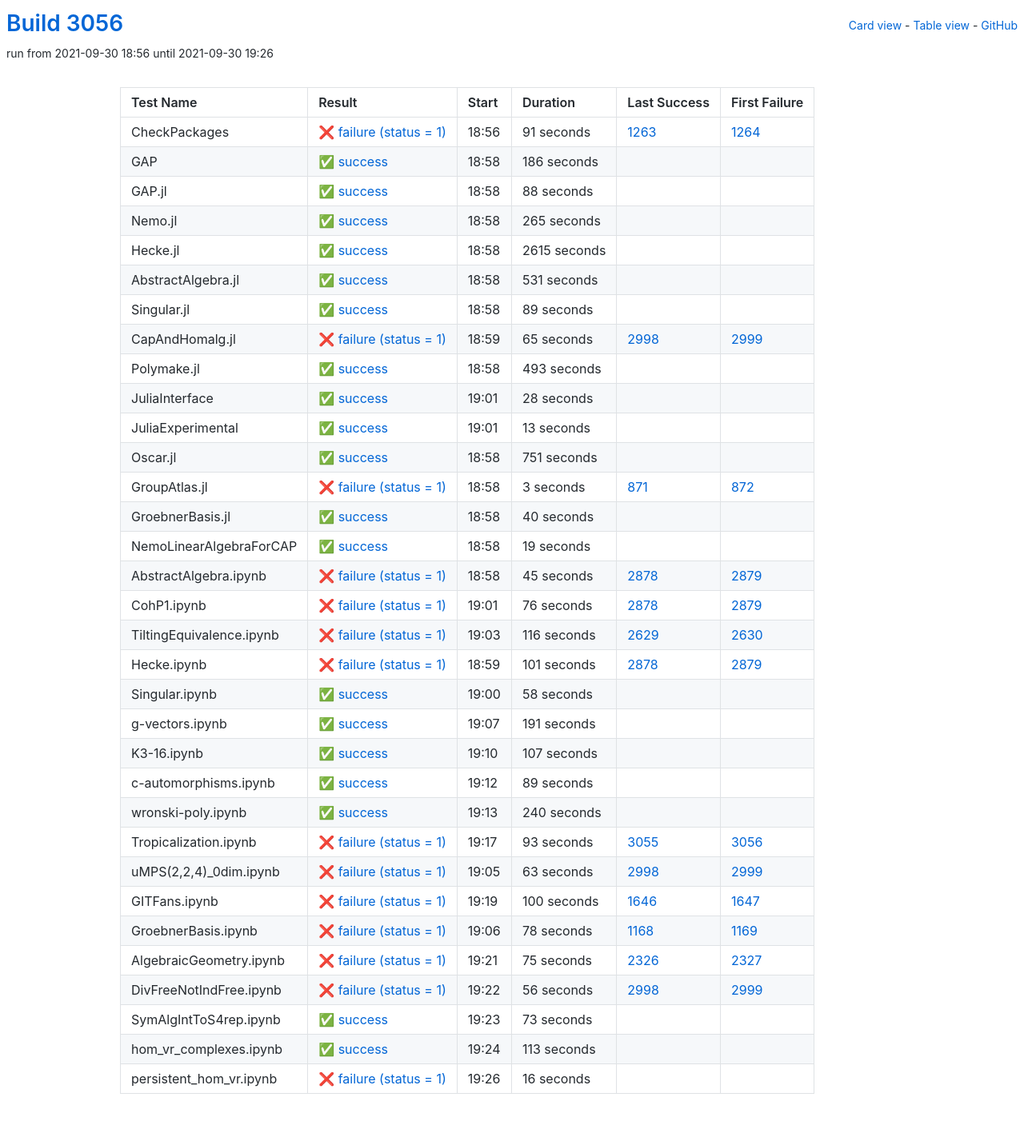
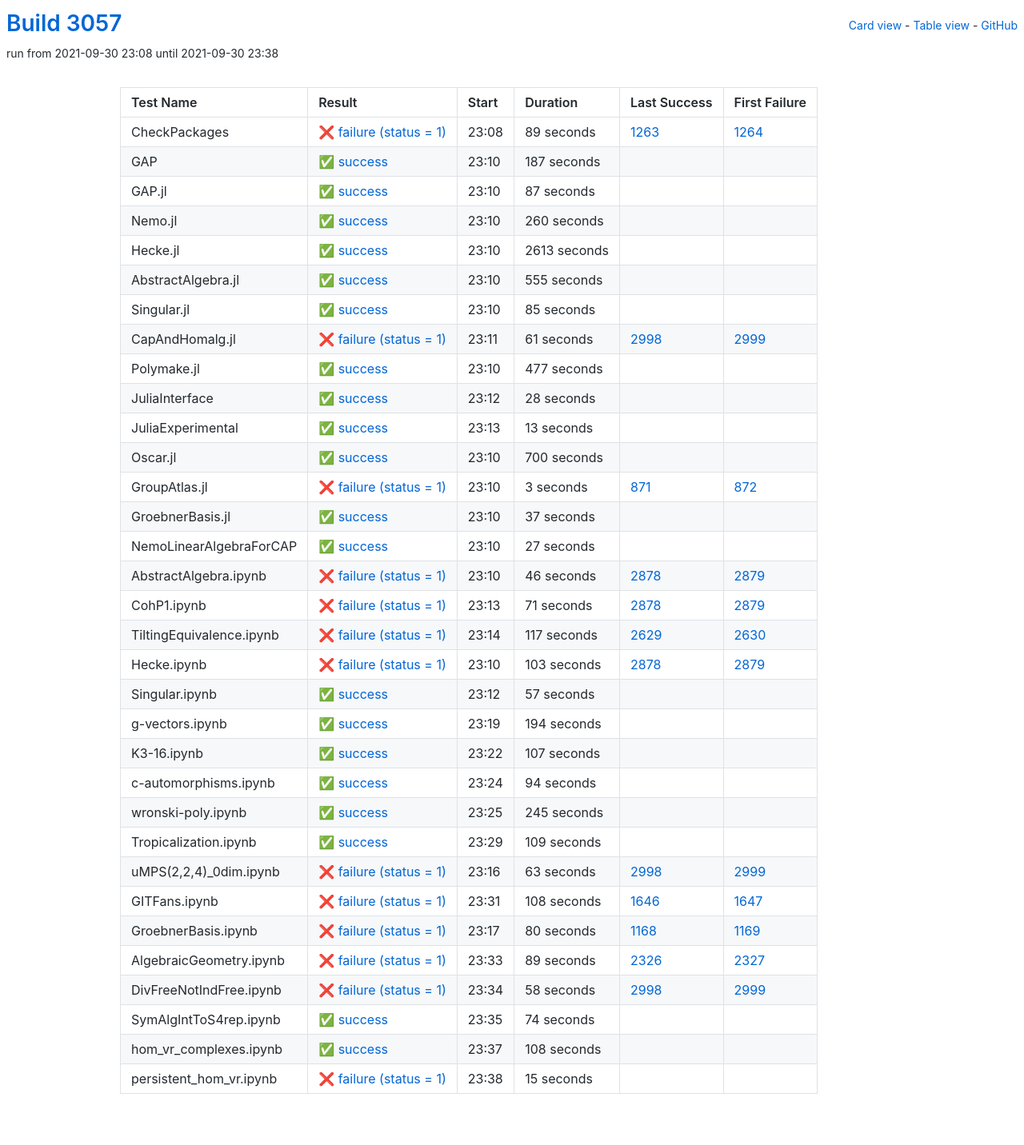
Before and after one commit to oscar-system/oscar-ci-status-stable, a Jekyll site: the page built from table.html, in a window 1280 px wide. Shown: the whole page at 80% size. Built offline with Jekyll 4.4.1, drawn with Linux system fonts in a browser that asks for light colours.

Commit message:
Build #3057

```diff
--- a/_data/ci.yml
+++ b/_data/ci.yml
@@ -1,6 +1,6 @@
 ---
-build: 3056
-build_url: https://oscarci.mathematik.uni-kl.de/job/oscar-stable/3056/
+build: 3057
+build_url: https://oscarci.mathematik.uni-kl.de/job/oscar-stable/3057/
 job: oscar-stable
 organization: oscar-system
 repo: oscar-ci-status-stable
@@ -8,116 +8,116 @@ repourl: https://github.com/oscar-system/oscar-ci-status-stable
 tests:
 - name: CheckPackages
   id: checkpackages
-  log: https://oscarci.mathematik.uni-kl.de/job/oscar-stable/3056/artifact/logs/build-3056/CheckPackages.log
-  start: 2021-09-30 18:56
+  log: https://oscarci.mathematik.uni-kl.de/job/oscar-stable/3057/artifact/logs/build-3057/CheckPackages.log
+  start: 2021-09-30 23:08
   success: false
   exitcode: 1
   status: failure
-  duration: 91
+  duration: 89
   last_success: 1263
   last_success_url: https://oscarci.mathematik.uni-kl.de/job/oscar-stable/1263/
   first_failure: 1264
   first_failure_url: https://oscarci.mathematik.uni-kl.de/job/oscar-stable/1264/
 - name: GAP
   id: gap
-  log: https://oscarci.mathematik.uni-kl.de/job/oscar-stable/3056/artifact/logs/build-3056/GAP.log
-  start: 2021-09-30 18:58
+  log: https://oscarci.mathematik.uni-kl.de/job/oscar-stable/3057/artifact/logs/build-3057/GAP.log
+  start: 2021-09-30 23:10
   success: true
   exitcode: 0
   status: success
-  duration: 186
+  duration: 187
   last_success: false
   last_success_url:
   first_failure: false
   first_failure_url:
 - name: GAP.jl
   id: gap-jl
-  log: https://oscarci.mathematik.uni-kl.de/job/oscar-stable/3056/artifact/logs/build-3056/GAP.jl.log
-  start: 2021-09-30 18:58
+  log: https://oscarci.mathematik.uni-kl.de/job/oscar-stable/3057/artifact/logs/build-3057/GAP.jl.log
+  start: 2021-09-30 23:10
   success: true
   exitcode: 0
   status: success
-  duration: 88
+  duration: 87
   last_success: false
   last_success_url:
   first_failure: false
   first_failure_url:
 - name: Nemo.jl
   id: nemo-jl
-  log: https://oscarci.mathematik.uni-kl.de/job/oscar-stable/3056/artifact/logs/build-3056/Nemo.jl.log
-  start: 2021-09-30 18:58
+  log: https://oscarci.mathematik.uni-kl.de/job/oscar-stable/3057/artifact/logs/build-3057/Nemo.jl.log
+  start: 2021-09-30 23:10
   success: true
   exitcode: 0
   status: success
-  duration: 265
+  duration: 260
   last_success: false
   last_success_url:
   first_failure: false
   first_failure_url:
 - name: Hecke.jl
   id: hecke-jl
-  log: https://oscarci.mathematik.uni-kl.de/job/oscar-stable/3056/artifact/logs/build-3056/Hecke.jl.log
-  start: 2021-09-30 18:58
+  log: https://oscarci.mathematik.uni-kl.de/job/oscar-stable/3057/artifact/logs/build-3057/Hecke.jl.log
+  start: 2021-09-30 23:10
   success: true
   exitcode: 0
   status: success
-  duration: 2615
+  duration: 2613
   last_success: false
   last_success_url:
   first_failure: false
   first_failure_url:
 - name: AbstractAlgebra.jl
   id: abstractalgebra-jl
-  log: https://oscarci.mathematik.uni-kl.de/job/oscar-stable/3056/artifact/logs/build-3056/AbstractAlgebra.jl.log
-  start: 2021-09-30 18:58
+  log: https://oscarci.mathematik.uni-kl.de/job/oscar-stable/3057/artifact/logs/build-3057/AbstractAlgebra.jl.log
+  start: 2021-09-30 23:10
   success: true
   exitcode: 0
   status: success
-  duration: 531
+  duration: 555
   last_success: false
   last_success_url:
   first_failure: false
   first_failure_url:
 - name: Singular.jl
   id: singular-jl
-  log: https://oscarci.mathematik.uni-kl.de/job/oscar-stable/3056/artifact/logs/build-3056/Singular.jl.log
-  start: 2021-09-30 18:58
+  log: https://oscarci.mathematik.uni-kl.de/job/oscar-stable/3057/artifact/logs/build-3057/Singular.jl.log
+  start: 2021-09-30 23:10
   success: true
   exitcode: 0
   status: success
-  duration: 89
+  duration: 85
   last_success: false
   last_success_url:
   first_failure: false
   first_failure_url:
 - name: CapAndHomalg.jl
   id: capandhomalg-jl
-  log: https://oscarci.mathematik.uni-kl.de/job/oscar-stable/3056/artifact/logs/build-3056/CapAndHomalg.jl.log
-  start: 2021-09-30 18:59
+  log: https://oscarci.mathematik.uni-kl.de/job/oscar-stable/3057/artifact/logs/build-3057/CapAndHomalg.jl.log
+  start: 2021-09-30 23:11
   success: false
   exitcode: 1
   status: failure
-  duration: 65
+  duration: 61
   last_success: 2998
   last_success_url: https://oscarci.mathematik.uni-kl.de/job/oscar-stable/2998/
   first_failure: 2999
   first_failure_url: https://oscarci.mathematik.uni-kl.de/job/oscar-stable/2999/
 - name: Polymake.jl
   id: polymake-jl
-  log: https://oscarci.mathematik.uni-kl.de/job/oscar-stable/3056/artifact/logs/build-3056/Polymake.jl.log
-  start: 2021-09-30 18:58
+  log: https://oscarci.mathematik.uni-kl.de/job/oscar-stable/3057/artifact/logs/build-3057/Polymake.jl.log
+  start: 2021-09-30 23:10
   success: true
   exitcode: 0
   status: success
-  duration: 493
+  duration: 477
   last_success: false
   last_success_url:
   first_failure: false
   first_failure_url:
 - name: JuliaInterface
   id: juliainterface
-  log: https://oscarci.mathematik.uni-kl.de/job/oscar-stable/3056/artifact/logs/build-3056/JuliaInterface.log
-  start: 2021-09-30 19:01
+  log: https://oscarci.mathematik.uni-kl.de/job/oscar-stable/3057/artifact/logs/build-3057/JuliaInterface.log
+  start: 2021-09-30 23:12
   success: true
   exitcode: 0
   status: success
@@ -128,8 +128,8 @@ tests:
   first_failure_url:
 - name: JuliaExperimental
   id: juliaexperimental
-  log: https://oscarci.mathematik.uni-kl.de/job/oscar-stable/3056/artifact/logs/build-3056/JuliaExperimental.log
-  start: 2021-09-30 19:01
+  log: https://oscarci.mathematik.uni-kl.de/job/oscar-stable/3057/artifact/logs/build-3057/JuliaExperimental.log
+  start: 2021-09-30 23:13
   success: true
   exitcode: 0
   status: success
@@ -140,20 +140,20 @@ tests:
   first_failure_url:
 - name: Oscar.jl
   id: oscar-jl
-  log: https://oscarci.mathematik.uni-kl.de/job/oscar-stable/3056/artifact/logs/build-3056/Oscar.jl.log
-  start: 2021-09-30 18:58
+  log: https://oscarci.mathematik.uni-kl.de/job/oscar-stable/3057/artifact/logs/build-3057/Oscar.jl.log
+  start: 2021-09-30 23:10
   success: true
   exitcode: 0
   status: success
-  duration: 751
+  duration: 700
   last_success: false
   last_success_url:
   first_failure: false
   first_failure_url:
 - name: GroupAtlas.jl
   id: groupatlas-jl
-  log: https://oscarci.mathematik.uni-kl.de/job/oscar-stable/3056/artifact/logs/build-3056/GroupAtlas.jl.log
-  start: 2021-09-30 18:58
+  log: https://oscarci.mathematik.uni-kl.de/job/oscar-stable/3057/artifact/logs/build-3057/GroupAtlas.jl.log
+  start: 2021-09-30 23:10
   success: false
   exitcode: 1
   status: failure
@@ -164,104 +164,104 @@ tests:
   first_failure_url: https://oscarci.mathematik.uni-kl.de/job/oscar-stable/872/
 - name: GroebnerBasis.jl
   id: groebnerbasis-jl
-  log: https://oscarci.mathematik.uni-kl.de/job/oscar-stable/3056/artifact/logs/build-3056/GroebnerBasis.jl.log
-  start: 2021-09-30 18:58
+  log: https://oscarci.mathematik.uni-kl.de/job/oscar-stable/3057/artifact/logs/build-3057/GroebnerBasis.jl.log
+  start: 2021-09-30 23:10
   success: true
   exitcode: 0
   status: success
-  duration: 40
+  duration: 37
   last_success: false
   last_success_url:
   first_failure: false
   first_failure_url:
 - name: NemoLinearAlgebraForCAP
   id: nemolinearalgebraforcap
-  log: https://oscarci.mathematik.uni-kl.de/job/oscar-stable/3056/artifact/logs/build-3056/NemoLinearAlgebraForCAP.log
-  start: 2021-09-30 18:58
+  log: https://oscarci.mathematik.uni-kl.de/job/oscar-stable/3057/artifact/logs/build-3057/NemoLinearAlgebraForCAP.log
+  start: 2021-09-30 23:10
   success: true
   exitcode: 0
   status: success
-  duration: 19
+  duration: 27
   last_success: false
   last_success_url:
   first_failure: false
   first_failure_url:
 - name: AbstractAlgebra.ipynb
   id: abstractalgebra-ipynb
-  log: https://oscarci.mathematik.uni-kl.de/job/oscar-stable/3056/artifact/logs/build-3056/AbstractAlgebra.ipynb.log
-  start: 2021-09-30 18:58
+  log: https://oscarci.mathematik.uni-kl.de/job/oscar-stable/3057/artifact/logs/build-3057/AbstractAlgebra.ipynb.log
+  start: 2021-09-30 23:10
   success: false
   exitcode: 1
   status: failure
-  duration: 45
+  duration: 46
   last_success: 2878
   last_success_url: https://oscarci.mathematik.uni-kl.de/job/oscar-stable/2878/
   first_failure: 2879
   first_failure_url: https://oscarci.mathematik.uni-kl.de/job/oscar-stable/2879/
 - name: CohP1.ipynb
   id: cohp1-ipynb
-  log: https://oscarci.mathematik.uni-kl.de/job/oscar-stable/3056/artifact/logs/build-3056/CohP1.ipynb.log
-  start: 2021-09-30 19:01
+  log: https://oscarci.mathematik.uni-kl.de/job/oscar-stable/3057/artifact/logs/build-3057/CohP1.ipynb.log
+  start: 2021-09-30 23:13
   success: false
   exitcode: 1
   status: failure
-  duration: 76
+  duration: 71
   last_success: 2878
   last_success_url: https://oscarci.mathematik.uni-kl.de/job/oscar-stable/2878/
   first_failure: 2879
   first_failure_url: https://oscarci.mathematik.uni-kl.de/job/oscar-stable/2879/
 - name: TiltingEquivalence.ipynb
   id: tiltingequivalence-ipynb
-  log: https://oscarci.mathematik.uni-kl.de/job/oscar-stable/3056/artifact/logs/build-3056/TiltingEquivalence.ipynb.log
-  start: 2021-09-30 19:03
+  log: https://oscarci.mathematik.uni-kl.de/job/oscar-stable/3057/artifact/logs/build-3057/TiltingEquivalence.ipynb.log
+  start: 2021-09-30 23:14
   success: false
   exitcode: 1
   status: failure
-  duration: 116
+  duration: 117
   last_success: 2629
   last_success_url: https://oscarci.mathematik.uni-kl.de/job/oscar-stable/2629/
   first_failure: 2630
   first_failure_url: https://oscarci.mathematik.uni-kl.de/job/oscar-stable/2630/
 - name: Hecke.ipynb
   id: hecke-ipynb
-  log: https://oscarci.mathematik.uni-kl.de/job/oscar-stable/3056/artifact/logs/build-3056/Hecke.ipynb.log
-  start: 2021-09-30 18:59
+  log: https://oscarci.mathematik.uni-kl.de/job/oscar-stable/3057/artifact/logs/build-3057/Hecke.ipynb.log
+  start: 2021-09-30 23:10
   success: false
   exitcode: 1
   status: failure
-  duration: 101
+  duration: 103
   last_success: 2878
   last_success_url: https://oscarci.mathematik.uni-kl.de/job/oscar-stable/2878/
   first_failure: 2879
   first_failure_url: https://oscarci.mathematik.uni-kl.de/job/oscar-stable/2879/
 - name: Singular.ipynb
   id: singular-ipynb
-  log: https://oscarci.mathematik.uni-kl.de/job/oscar-stable/3056/artifact/logs/build-3056/Singular.ipynb.log
-  start: 2021-09-30 19:00
+  log: https://oscarci.mathematik.uni-kl.de/job/oscar-stable/3057/artifact/logs/build-3057/Singular.ipynb.log
+  start: 2021-09-30 23:12
   success: true
   exitcode: 0
   status: success
-  duration: 58
+  duration: 57
   last_success: false
   last_success_url:
   first_failure: false
   first_failure_url:
 - name: g-vectors.ipynb
   id: g-vectors-ipynb
-  log: https://oscarci.mathematik.uni-kl.de/job/oscar-stable/3056/artifact/logs/build-3056/g-vectors.ipynb.log
-  start: 2021-09-30 19:07
+  log: https://oscarci.mathematik.uni-kl.de/job/oscar-stable/3057/artifact/logs/build-3057/g-vectors.ipynb.log
+  start: 2021-09-30 23:19
   success: true
   exitcode: 0
   status: success
-  duration: 191
+  duration: 194
   last_success: false
   last_success_url:
   first_failure: false
   first_failure_url:
 - name: K3-16.ipynb
   id: k3-16-ipynb
-  log: https://oscarci.mathematik.uni-kl.de/job/oscar-stable/3056/artifact/logs/build-3056/K3-16.ipynb.log
-  start: 2021-09-30 19:10
+  log: https://oscarci.mathematik.uni-kl.de/job/oscar-stable/3057/artifact/logs/build-3057/K3-16.ipynb.log
+  start: 2021-09-30 23:22
   success: true
   exitcode: 0
   status: success
@@ -272,44 +272,44 @@ tests:
   first_failure_url:
 - name: c-automorphisms.ipynb
   id: c-automorphisms-ipynb
-  log: https://oscarci.mathematik.uni-kl.de/job/oscar-stable/3056/artifact/logs/build-3056/c-automorphisms.ipynb.log
-  start: 2021-09-30 19:12
+  log: https://oscarci.mathematik.uni-kl.de/job/oscar-stable/3057/artifact/logs/build-3057/c-automorphisms.ipynb.log
+  start: 2021-09-30 23:24
   success: true
   exitcode: 0
   status: success
-  duration: 89
+  duration: 94
   last_success: false
   last_success_url:
   first_failure: false
   first_failure_url:
 - name: wronski-poly.ipynb
   id: wronski-poly-ipynb
-  log: https://oscarci.mathematik.uni-kl.de/job/oscar-stable/3056/artifact/logs/build-3056/wronski-poly.ipynb.log
-  start: 2021-09-30 19:13
+  log: https://oscarci.mathematik.uni-kl.de/job/oscar-stable/3057/artifact/logs/build-3057/wronski-poly.ipynb.log
+  start: 2021-09-30 23:25
   success: true
   exitcode: 0
   status: success
-  duration: 240
+  duration: 245
   last_success: false
   last_success_url:
   first_failure: false
   first_failure_url:
 - name: Tropicalization.ipynb
   id: tropicalization-ipynb
-  log: https://oscarci.mathematik.uni-kl.de/job/oscar-stable/3056/artifact/logs/build-3056/Tropicalization.ipynb.log
-  start: 2021-09-30 19:17
-  success: false
-  exitcode: 1
-  status: failure
-  duration: 93
-  last_success: 3055
-  last_success_url: https://oscarci.mathematik.uni-kl.de/job/oscar-stable/3055/
-  first_failure: 3056
-  first_failure_url: https://oscarci.mathematik.uni-kl.de/job/oscar-stable/3056/
+  log: https://oscarci.mathematik.uni-kl.de/job/oscar-stable/3057/artifact/logs/build-3057/Tropicalization.ipynb.log
+  start: 2021-09-30 23:29
+  success: true
+  exitcode: 0
+  status: success
+  duration: 109
+  last_success: false
+  last_success_url:
+  first_failure: false
+  first_failure_url:
 - name: uMPS(2,2,4)_0dim.ipynb
   id: umps-2-2-4-0dim-ipynb
-  log: https://oscarci.mathematik.uni-kl.de/job/oscar-stable/3056/artifact/logs/build-3056/uMPS-2-2-4-_0dim.ipynb.log
-  start: 2021-09-30 19:05
+  log: https://oscarci.mathematik.uni-kl.de/job/oscar-stable/3057/artifact/logs/build-3057/uMPS-2-2-4-_0dim.ipynb.log
+  start: 2021-09-30 23:16
   success: false
   exitcode: 1
   status: failure
@@ -320,84 +320,84 @@ tests:
   first_failure_url: https://oscarci.mathematik.uni-kl.de/job/oscar-stable/2999/
 - name: GITFans.ipynb
   id: gitfans-ipynb
-  log: https://oscarci.mathematik.uni-kl.de/job/oscar-stable/3056/artifact/logs/build-3056/GITFans.ipynb.log
-  start: 2021-09-30 19:19
+  log: https://oscarci.mathematik.uni-kl.de/job/oscar-stable/3057/artifact/logs/build-3057/GITFans.ipynb.log
+  start: 2021-09-30 23:31
   success: false
   exitcode: 1
   status: failure
-  duration: 100
+  duration: 108
   last_success: 1646
   last_success_url: https://oscarci.mathematik.uni-kl.de/job/oscar-stable/1646/
   first_failure: 1647
   first_failure_url: https://oscarci.mathematik.uni-kl.de/job/oscar-stable/1647/
 - name: GroebnerBasis.ipynb
   id: groebnerbasis-ipynb
-  log: https://oscarci.mathematik.uni-kl.de/job/oscar-stable/3056/artifact/logs/build-3056/GroebnerBasis.ipynb.log
-  start: 2021-09-30 19:06
+  log: https://oscarci.mathematik.uni-kl.de/job/oscar-stable/3057/artifact/logs/build-3057/GroebnerBasis.ipynb.log
+  start: 2021-09-30 23:17
   success: false
   exitcode: 1
   status: failure
-  duration: 78
+  duration: 80
   last_success: 1168
   last_success_url: https://oscarci.mathematik.uni-kl.de/job/oscar-stable/1168/
   first_failure: 1169
   first_failure_url: https://oscarci.mathematik.uni-kl.de/job/oscar-stable/1169/
 - name: AlgebraicGeometry.ipynb
   id: algebraicgeometry-ipynb
-  log: https://oscarci.mathematik.uni-kl.de/job/oscar-stable/3056/artifact/logs/build-3056/AlgebraicGeometry.ipynb.log
-  start: 2021-09-30 19:21
+  log: https://oscarci.mathematik.uni-kl.de/job/oscar-stable/3057/artifact/logs/build-3057/AlgebraicGeometry.ipynb.log
+  start: 2021-09-30 23:33
   success: false
   exitcode: 1
   status: failure
-  duration: 75
+  duration: 89
   last_success: 2326
   last_success_url: https://oscarci.mathematik.uni-kl.de/job/oscar-stable/2326/
   first_failure: 2327
   first_failure_url: https://oscarci.mathematik.uni-kl.de/job/oscar-stable/2327/
 - name: DivFreeNotIndFree.ipynb
   id: divfreenotindfree-ipynb
-  log: https://oscarci.mathematik.uni-kl.de/job/oscar-stable/3056/artifact/logs/build-3056/DivFreeNotIndFree.ipynb.log
-  start: 2021-09-30 19:22
+  log: https://oscarci.mathematik.uni-kl.de/job/oscar-stable/3057/artifact/logs/build-3057/DivFreeNotIndFree.ipynb.log
+  start: 2021-09-30 23:34
   success: false
   exitcode: 1
   status: failure
-  duration: 56
+  duration: 58
   last_success: 2998
   last_success_url: https://oscarci.mathematik.uni-kl.de/job/oscar-stable/2998/
   first_failure: 2999
   first_failure_url: https://oscarci.mathematik.uni-kl.de/job/oscar-stable/2999/
 - name: SymAlgIntToS4rep.ipynb
   id: symalginttos4rep-ipynb
-  log: https://oscarci.mathematik.uni-kl.de/job/oscar-stable/3056/artifact/logs/build-3056/SymAlgIntToS4rep.ipynb.log
-  start: 2021-09-30 19:23
+  log: https://oscarci.mathematik.uni-kl.de/job/oscar-stable/3057/artifact/logs/build-3057/SymAlgIntToS4rep.ipynb.log
+  start: 2021-09-30 23:35
   success: true
   exitcode: 0
   status: success
-  duration: 73
+  duration: 74
   last_success: false
   last_success_url:
   first_failure: false
   first_failure_url:
 - name: hom_vr_complexes.ipynb
   id: hom-vr-complexes-ipynb
-  log: https://oscarci.mathematik.uni-kl.de/job/oscar-stable/3056/artifact/logs/build-3056/hom_vr_complexes.ipynb.log
-  start: 2021-09-30 19:24
+  log: https://oscarci.mathematik.uni-kl.de/job/oscar-stable/3057/artifact/logs/build-3057/hom_vr_complexes.ipynb.log
+  start: 2021-09-30 23:37
   success: true
   exitcode: 0
   status: success
-  duration: 113
+  duration: 108
   last_success: false
   last_success_url:
   first_failure: false
   first_failure_url:
 - name: persistent_hom_vr.ipynb
   id: persistent-hom-vr-ipynb
-  log: https://oscarci.mathematik.uni-kl.de/job/oscar-stable/3056/artifact/logs/build-3056/persistent_hom_vr.ipynb.log
-  start: 2021-09-30 19:26
+  log: https://oscarci.mathematik.uni-kl.de/job/oscar-stable/3057/artifact/logs/build-3057/persistent_hom_vr.ipynb.log
+  start: 2021-09-30 23:38
   success: false
   exitcode: 1
   status: failure
-  duration: 16
+  duration: 15
   last_success: false
   last_success_url:
   first_failure: false
```
Also changed, not shown: README.md.
